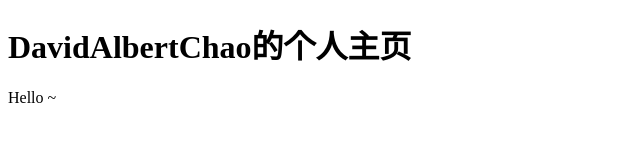
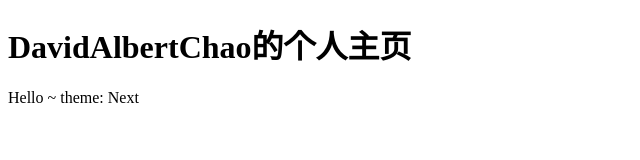
Before and after one commit to DavidAlbertChao/DavidAlbertChao.github.io, a plain HTML site: page index.html in a window 1280 px wide. Shown: the full height of the page, 0-640 px from the left. Drawn offline with Linux system fonts and the light colour scheme.

Commit message:
Update index.html

```diff
--- a/index.html
+++ b/index.html
@@ -8,4 +8,5 @@
     <h1>DavidAlbertChao的个人主页</h1>
     <hi>Hello ~</h1>
 </body>
+    theme: Next
 </html>
```
